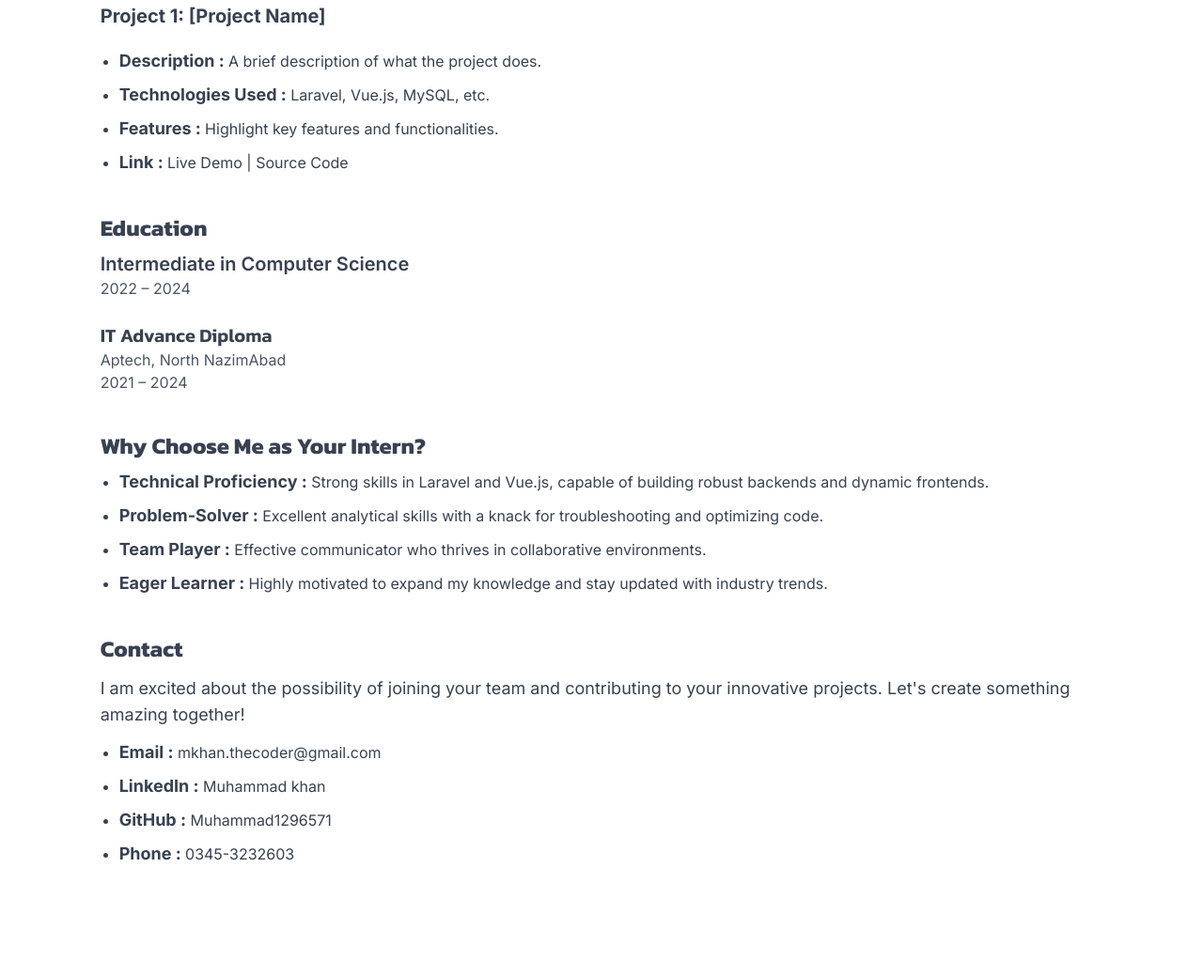
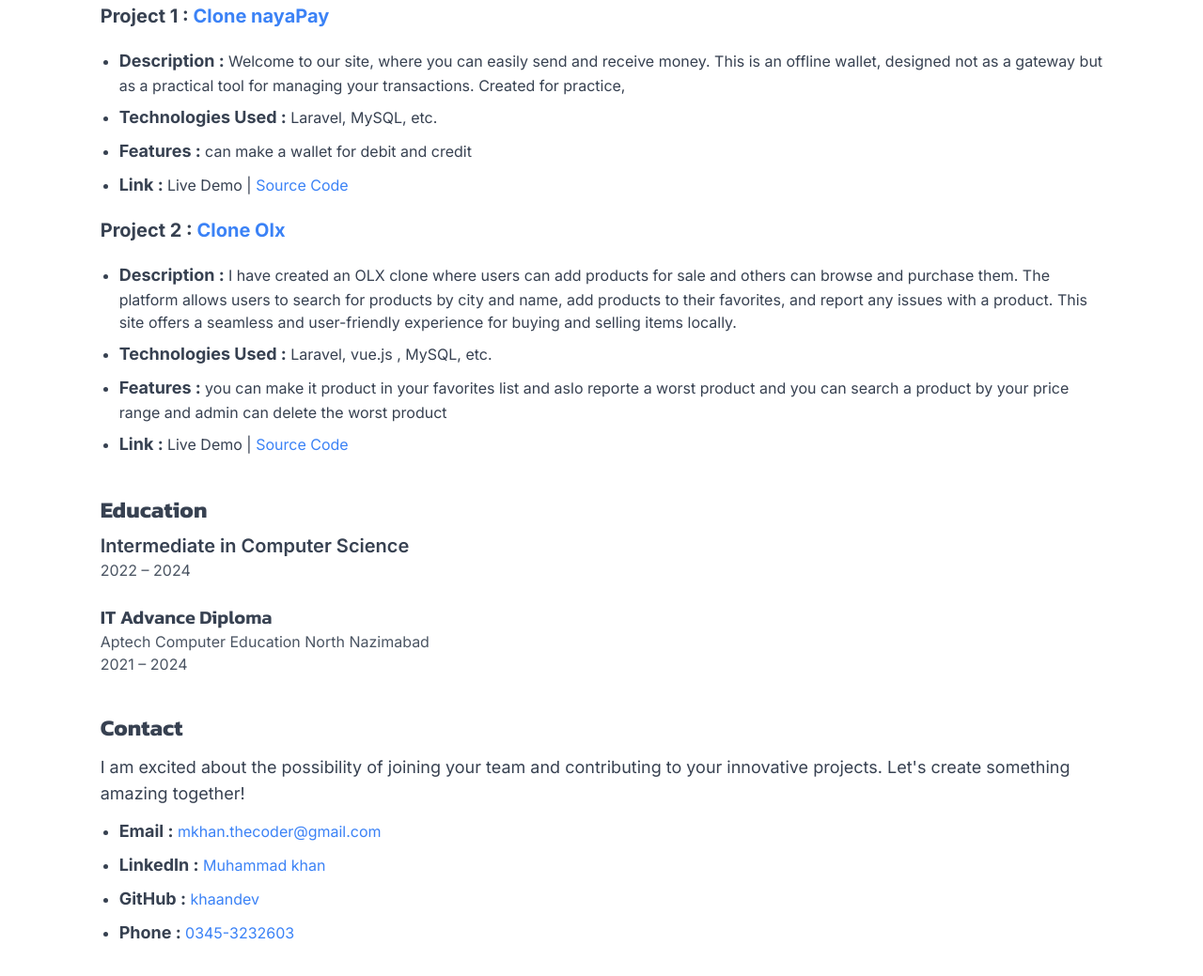
Before and after one commit to khaandev/khaandev.github.io, a plain HTML site: page index.html in a window 1280 px wide. Shown: the part 937-1976 px from the top of the page at 94% size. Before the commit the page ends 1940 px from the top, so only its background shows below. Drawn offline with nearby package versions, Linux system fonts and the light colour scheme.

Commit message:
update it

```diff
--- a/index.html
+++ b/index.html
@@ -27,20 +27,20 @@
         />
         <div class="text-center text-gray-500 my-2 kanit-thin">
           <h1 class="text-2xl">Muhammad Khan</h1>
-          <h1>mkhan.thecoder@gmail.com</h1>
+          <h1 class="text-blue-600">mkhan.thecoder@gmail.com</h1>
         </div>
       </div>
 
       <div class="flex justify-center my-3 mx-5 md:mx-0">
         <div class="md:w-1/2 text-center">
           <p class="text-gray-700 inter text-md">
-            Hi, I'm Muhammad khan a junior developer specializing in Laravel and
-            Vue.js. I love creating efficient web applications that provide
-            great user experiences. I'm excited to start my career and grow
-            within a dynamic and innovative software house. I'm drawn to
-            companies that focus on innovative projects and have a collaborative
-            culture. I believe that joining such a team will help me learn,
-            grow, and contribute to impactful software solutions.
+            As a Junior Developer specializing in Laravel and Vue.js, I bring a
+            dedicated approach to software development, leveraging my skills to
+            deliver robust, user-centric solutions. Proficient in creating
+            efficient, scalable code and passionate about staying updated with
+            the latest trends and technologies in the field. Eager to contribute
+            my energy, creativity, and commitment to a forward-thinking team,
+            driving impactful results and fostering innovation.
           </p>
         </div>
       </div>
@@ -67,7 +67,7 @@
         </div>
         <div>
           <a
-            href="https://github.com/muhammad1296571"
+            href="https://github.com/khaandev"
             target="_blank"
             rel="noopener noreferrer"
           >
@@ -99,7 +99,7 @@
             </li>
             <li class="mb-2">
               <span class="text-lg font-bold"> Frameworks/Libraries : </span>
-              Laravel, Vue.js,Tailwind Css, Bootstrap
+              Laravel, Vue.js, Nuxt.js ,Tailwind Css, Bootstrap
             </li>
             <li class="mb-2">
               <span class="text-lg font-bold">Databases : </span>
@@ -116,30 +116,78 @@
         <div class="my-10 text-gray-700">
           <h1 class="text-2xl font-bold mb-2 kanit-thin">Projects</h1>
           <!-- project 1 -->
-
+          <div>
             <h1 class="text-xl font-bold my-5 inter">
-            Project 1: [Project Name]
+              Project 1 : <span class="text-blue-500">Clone nayaPay</span>
             </h1>
             <ul class="list-disc ml-5 inter">
               <li class="mb-2">
                 <span class="text-lg font-bold"> Description : </span>
-              A brief description of what the project does.
+                Welcome to our site, where you can easily send and receive
+                money. This is an offline wallet, designed not as a gateway but
+                as a practical tool for managing your transactions. Created for
+                practice,
               </li>
               <li class="mb-2">
                 <span class="text-lg font-bold"> Technologies Used : </span>
 
-              Laravel, Vue.js, MySQL, etc.
+                Laravel, MySQL, etc.
               </li>
               <li class="mb-2">
                 <span class="text-lg font-bold"> Features : </span>
-
-              Highlight key features and functionalities.
+                can make a wallet for debit and credit
               </li>
               <li class="mb-2">
                 <span class="text-lg font-bold"> Link : </span>
-              Live Demo | Source Code
+                Live Demo |
+                <a
+                  href="https://github.com/khaandev/Practice"
+                  target="_blank"
+                  rel="noopener noreferrer"
+                >
+                  <span class="text-blue-500"> Source Code</span>
+                </a>
               </li>
             </ul>
+          </div>
+          <!-- project 1 -->
+          <div>
+            <h1 class="text-xl font-bold my-5 inter">
+              Project 2 : <span class="text-blue-500">Clone Olx</span>
+            </h1>
+            <ul class="list-disc ml-5 inter">
+              <li class="mb-2">
+                <span class="text-lg font-bold"> Description : </span>
+                I have created an OLX clone where users can add products for
+                sale and others can browse and purchase them. The platform
+                allows users to search for products by city and name, add
+                products to their favorites, and report any issues with a
+                product. This site offers a seamless and user-friendly
+                experience for buying and selling items locally.
+              </li>
+              <li class="mb-2">
+                <span class="text-lg font-bold"> Technologies Used : </span>
+                Laravel, vue.js , MySQL, etc.
+              </li>
+              <li class="mb-2">
+                <span class="text-lg font-bold"> Features : </span>
+                you can make it product in your favorites list and aslo reporte
+                a worst product and you can search a product by your price range
+                and admin can delete the worst product
+              </li>
+              <li class="mb-2">
+                <span class="text-lg font-bold"> Link : </span>
+                Live Demo |
+                <a
+                  href="https://github.com/khaandev/olx-clone"
+                  target="_blank"
+                  rel="noopener noreferrer"
+                >
+                  <span class="text-blue-500"> Source Code</span>
+                </a>
+              </li>
+            </ul>
+          </div>
         </div>
         <!-- education  -->
         <section class="text-gray-700">
@@ -152,37 +200,13 @@
           </div>
           <div class="mb-6 inter">
             <h3 class="text-xl font-semibold kanit-thin">IT Advance Diploma</h3>
-            <p class="text-gray-600">Aptech, North NazimAbad</p>
+            <p class="text-gray-600">
+              Aptech Computer Education North Nazimabad
+            </p>
             <p class="text-gray-600">2021 – 2024</p>
           </div>
         </section>
-        <!-- why chose me intern  -->
-        <div class="my-10 text-gray-700">
-          <h1 class="text-2xl font-bold mb-2 kanit-thin">
-            Why Choose Me as Your Intern?
-          </h1>
-          <ul class="list-disc ml-5 inter">
-            <li class="mb-2">
-              <span class="text-lg font-bold">Technical Proficiency :</span>
-              Strong skills in Laravel and Vue.js, capable of building robust
-              backends and dynamic frontends.
-            </li>
-            <li class="mb-2">
-              <span class="text-lg font-bold">Problem-Solver :</span>
-              Excellent analytical skills with a knack for troubleshooting and
-              optimizing code.
-            </li>
-            <li class="mb-2">
-              <span class="text-lg font-bold">Team Player :</span>
-              Effective communicator who thrives in collaborative environments.
-            </li>
-            <li class="mb-2">
-              <span class="text-lg font-bold">Eager Learner : </span>
-              Highly motivated to expand my knowledge and stay updated with
-              industry trends.
-            </li>
-          </ul>
-        </div>
+
         <!-- contant me  -->
         <div class="my-10 text-gray-700">
           <h1 class="text-2xl font-bold mb-2 kanit-thin">Contact</h1>
@@ -194,19 +218,31 @@
           <ul class="list-disc ml-5 inter">
             <li class="mb-2">
               <span class="text-lg font-bold">Email :</span>
-              mkhan.thecoder@gmail.com
+              <span class="text-blue-500"> mkhan.thecoder@gmail.com </span>
             </li>
             <li class="mb-2">
               <span class="text-lg font-bold">LinkedIn :</span>
-              Muhammad khan
+              <a
+                href="https://www.linkedin.com/in/muhammad-khan-b1a2532a2/"
+                target="_blank"
+                rel="noopener noreferrer"
+              >
+                <span class="text-blue-500"> Muhammad khan</span>
+              </a>
             </li>
             <li class="mb-2">
               <span class="text-lg font-bold">GitHub :</span>
-              Muhammad1296571
+              <a
+                href="https://github.com/khaandev"
+                target="_blank"
+                rel="noopener noreferrer"
+              >
+                <span class="text-blue-500"> khaandev</span>
+              </a>
             </li>
             <li class="mb-2">
               <span class="text-lg font-bold">Phone : </span>
-              0345-3232603
+              <span class="text-blue-500"> 0345-3232603 </span>
             </li>
           </ul>
         </div>
```
Lines whose indentation alone changed are shown as unchanged.
